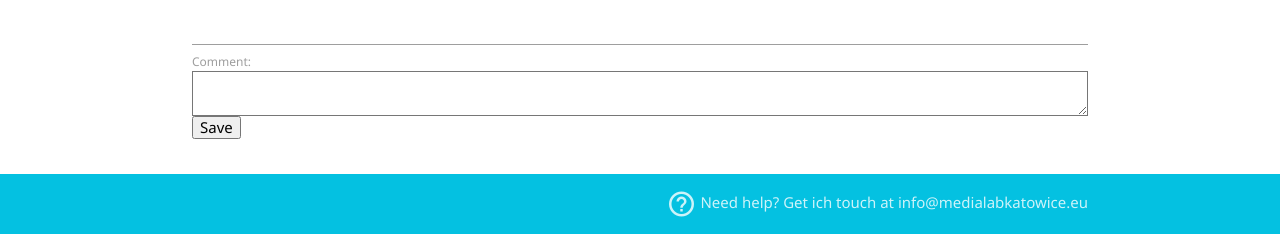
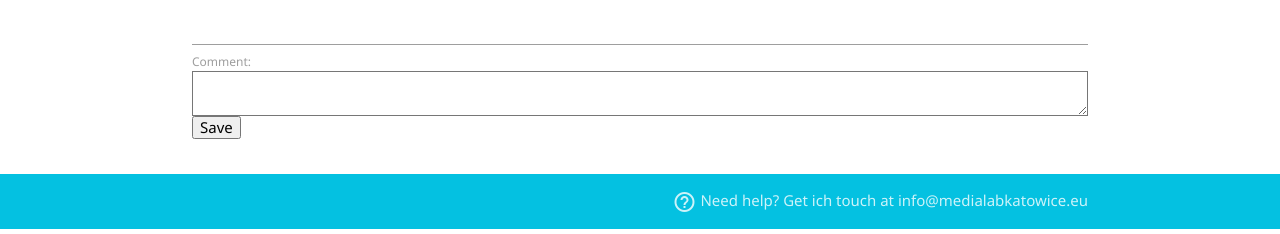
Before and after one commit to karolow/event-manager, a Django app: page /events/new/ in a window 1280 px wide. Shown: the part 1444-1678 px from the top of the page. Run offline with Django 3.2, Linux system fonts and the light colour scheme; the visitor is signed in with stand-in values (Sample User, id 1); data that the repository does not hold is empty.

Commit message:
fix footer help text

```diff
--- a/website/templates/footer.html
+++ b/website/templates/footer.html
@@ -3,7 +3,7 @@
 <footer class="page-footer">
   <div class="footer-copyright">
     <div class="container">
-      <p><i class="material-icons inline-icon small">help_outline</i> {% trans "Need help? Get ich touch at" %} {{ contact_email }}</p>
+      <p><i class="material-icons inline-icon">help_outline</i> {% trans "Need help? Get ich touch at" %} {{ contact_email }}</p>
     </div>
   </div>
 </footer>
```
